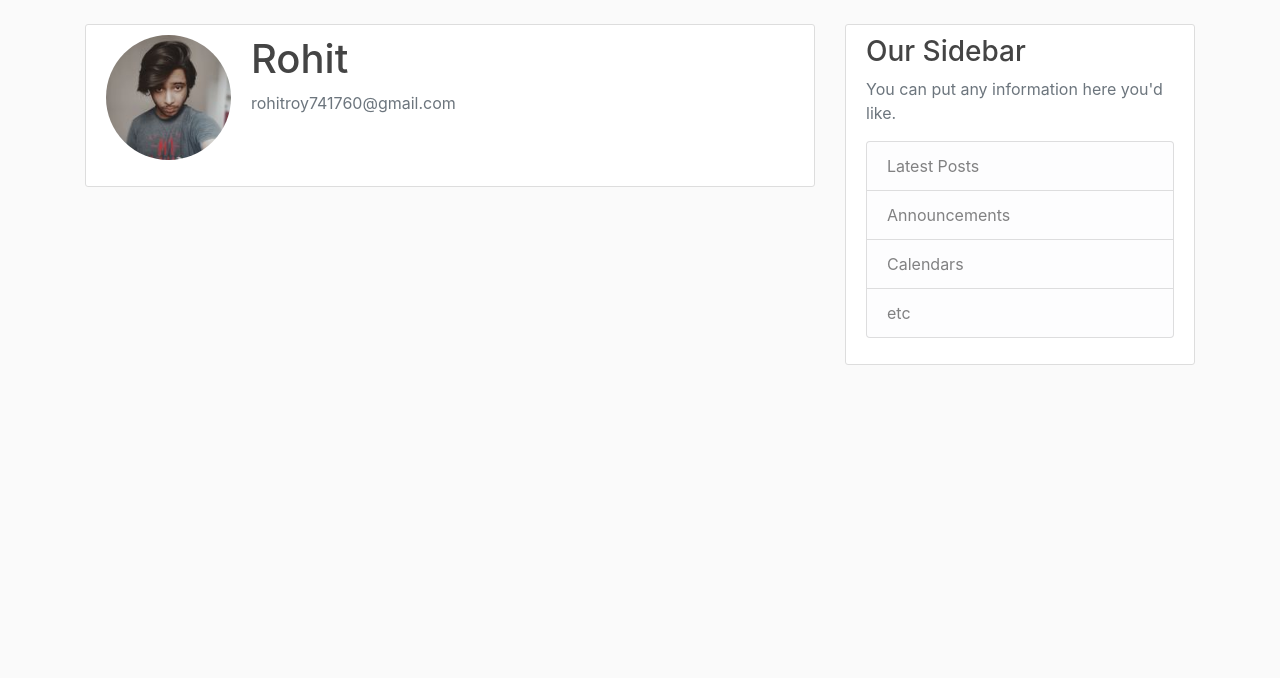
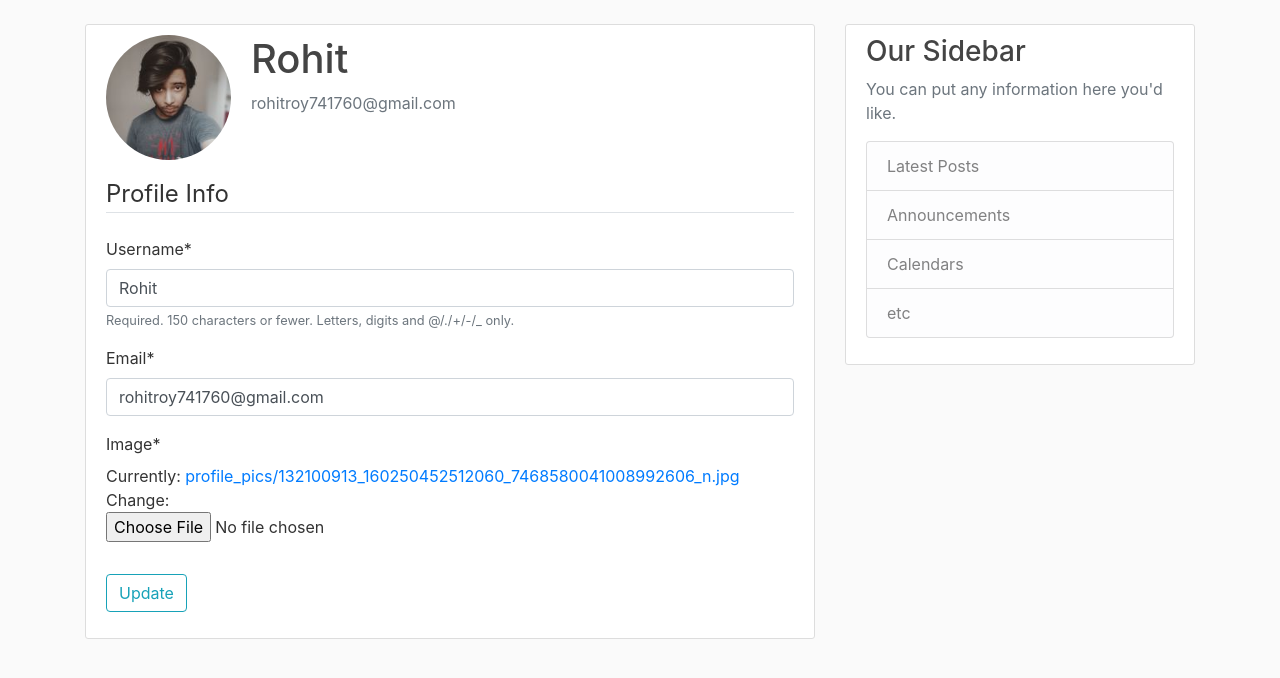
Before and after one commit to RohitRoy741/minor, a Django app: page /profile/ in a window 1280 px wide. Shown: the part 56-734 px from the top of the page. Run offline with Django 3.2, Linux system fonts and the light colour scheme; a user stored in the database is signed in; data comes from the database, SQL or seed files in the repository; both versions use the stored data as it was after the commit; some libraries are stand-ins or nearby versions.

Commit message:
Added Profile Update

```diff
--- a/blog/templates/blog/home.html
+++ b/blog/templates/blog/home.html
@@ -2,6 +2,7 @@
 {% block content %}
     {% for post in posts %}
         <article class="media content-section">
+            <img class="rounded-circle article" src="{{ post.author.profile.image.url }}">
             <div class="media-body">
             <div class="article-metadata">
                 <a class="mr-2" href="#">{{ post.author }}</a>
--- a/users/forms.py
+++ b/users/forms.py
@@ -1,6 +1,7 @@
 from django import forms
 from django.contrib.auth.models import User
 from django.contrib.auth.forms import UserCreationForm
+from .models import Profile
 
 
 class UserRegisterForm(UserCreationForm):
@@ -9,3 +10,18 @@ class UserRegisterForm(UserCreationForm):
     class Meta:
         model = User
         fields = ['username', 'email', 'password1', 'password2']
+
+
+class UserUpdateForm(forms.ModelForm):
+    email = forms.EmailField()
+
+    class Meta:
+        model = User
+        fields = ['username', 'email']
+
+
+class ProfileUpdateForm(forms.ModelForm):
+
+    class Meta:
+        model = Profile
+        fields = ['image']
--- a/users/models.py
+++ b/users/models.py
@@ -1,5 +1,6 @@
 from django.db import models
 from django.contrib.auth.models import User
+from PIL import Image
 
 
 class Profile(models.Model):
@@ -8,3 +9,13 @@ class Profile(models.Model):
 
     def __str__(self):
         return f'{self.user.username} Profile'
+
+    def save(self, *args, **kwargs):
+        super().save(*args, **kwargs)
+
+        img = Image.open(self.image.path)
+
+        if img.height > 300 or img.width > 300:
+            output_size = (300, 300)
+            img.thumbnail(output_size)
+            img.save(self.image.path)
--- a/users/templates/users/profile.html
+++ b/users/templates/users/profile.html
@@ -9,5 +9,16 @@
                 <p class="text-secondary">{{ user.email }}</p>
             </div>
         </div>
+        <form method="POST" enctype="multipart/form-data">
+            {% csrf_token %}
+            <fieldset class="form-group">
+                <legend class="border-bottom mb-4">Profile Info</legend>
+                {{ u_form|crispy }}
+                {{ p_form|crispy }}
+            </fieldset>
+            <div class="form-group">
+                <button class="btn btn-outline-info" type="submit">Update</button>
+            </div>
+        </form>
     </div>
 {% endblock content %}
--- a/users/views.py
+++ b/users/views.py
@@ -1,6 +1,6 @@
 from django.shortcuts import render, redirect
 from django.contrib import messages
-from .forms import UserRegisterForm
+from .forms import UserRegisterForm, UserUpdateForm, ProfileUpdateForm
 from django.contrib.auth.decorators import login_required
 
 
@@ -19,4 +19,23 @@ def register(request):
 
 @login_required
 def profile(request):
-    return render(request, 'users/profile.html')
+    if request.method == 'POST':
+        u_form = UserUpdateForm(request.POST, instance=request.user)
+        p_form = ProfileUpdateForm(
+            request.POST, request.FILES, instance=request.user.profile)
+        if u_form.is_valid() and p_form.is_valid():
+            u_form.save()
+            p_form.save()
+            messages.success(
+                request, f'Your account has been updated!')
+            return redirect('profile')
+
+    else:
+        u_form = UserUpdateForm(instance=request.user)
+        p_form = ProfileUpdateForm(instance=request.user.profile)
+
+    context = {
+        'u_form': u_form,
+        'p_form': p_form
+    }
+    return render(request, 'users/profile.html', context)
```
Also changed, not shown: db.sqlite3, media/default.jpg, media/profile_pics/132100913_160250452512060_7468580041008992606_n.jpg (added).
